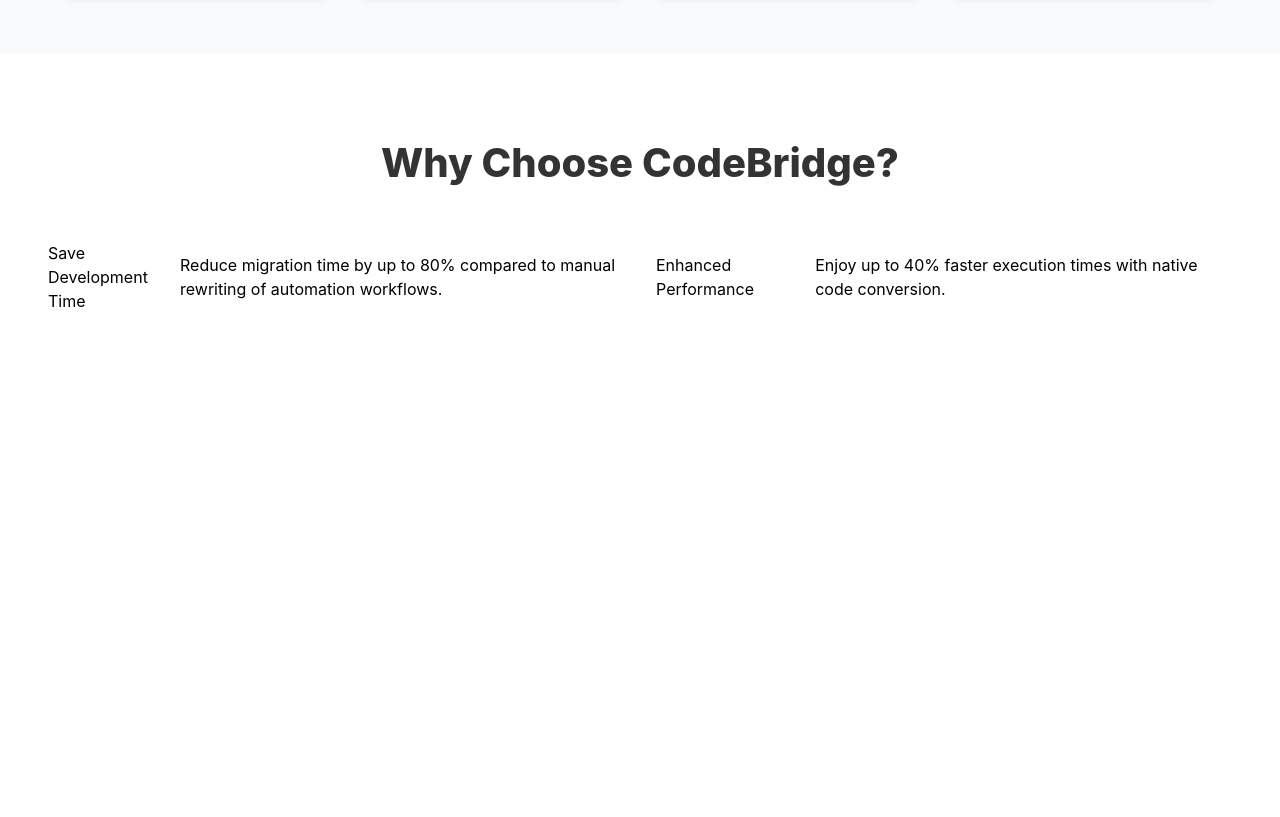
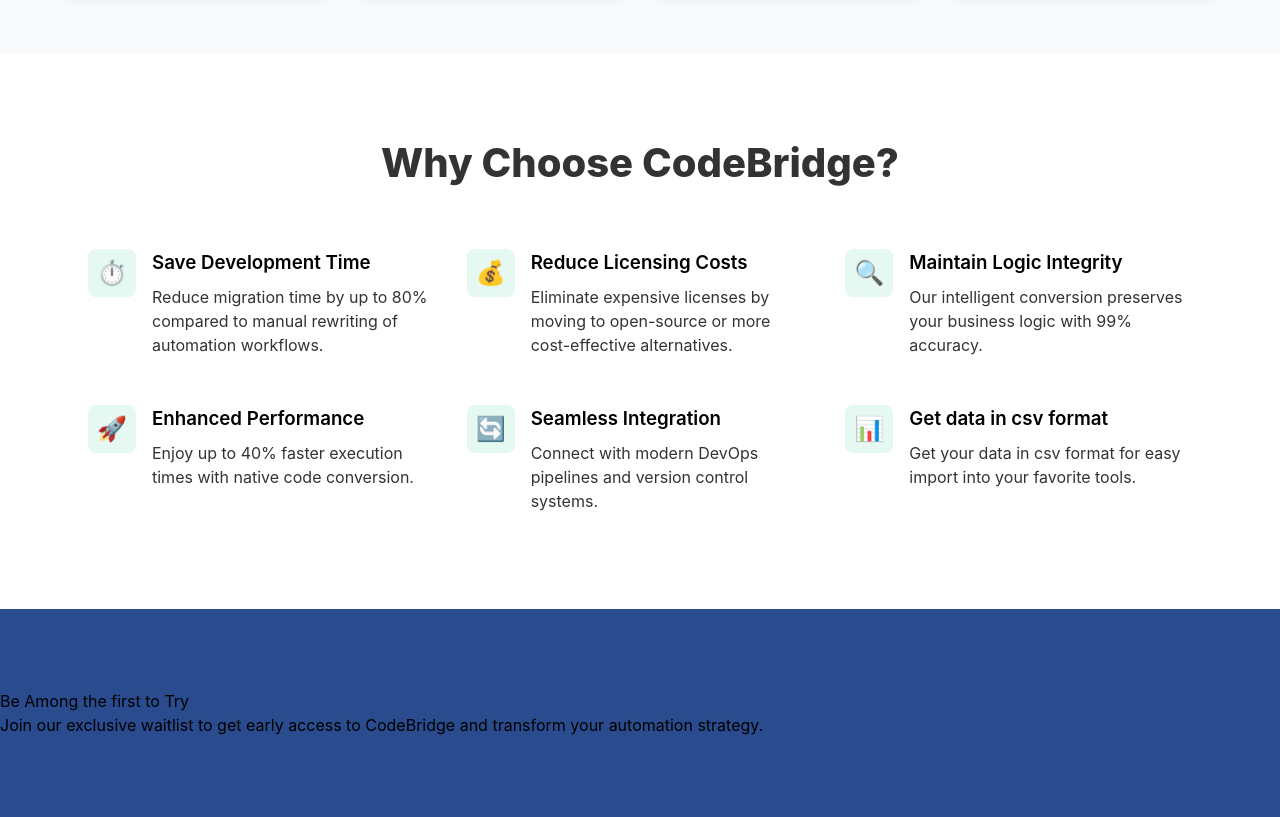
Before and after one commit to RenatoLagos/CodeBridge, an Astro site: page / in a window 1280 px wide. Shown: the part 1129-1946 px from the top of the page. Before the commit the page ends 1522 px from the top, so only its background shows below. Built offline with nearby package versions, Linux system fonts and the light colour scheme; Astro itself is replaced by a stand-in of ours.

Commit message:
second commit

```diff
--- a/src/components/Benefits.astro
+++ b/src/components/Benefits.astro
@@ -1,53 +1,124 @@
-<section id="benefits" class="benefits">
+<section id="benefits" class="benefits-section">
     <div class="container">
         <h2>Why Choose CodeBridge?</h2>
-        <div class="benefits-container">
-            <div class="benefit-card">
+        <div class="benefits">
+            <div class="benefit">
+                <div class="benefit-icon">⏱️</div>
+                <div class="benefit-content">
                     <h3>Save Development Time</h3>
                     <p>
                         Reduce migration time by up to 80% compared to manual rewriting of automation workflows.
                     </p>
                 </div>
-            <div class="benefit-card">
+            </div>
+            <div class="benefit">
+                <div class="benefit-icon">💰</div>
+                <div class="benefit-content">
+                    <h3>Reduce Licensing Costs</h3>
+                    <p>
+                        Eliminate expensive licenses by moving to open-source or more cost-effective alternatives.
+                    </p>
+                </div>
+            </div>
+            <div class="benefit">
+                <div class="benefit-icon">🔍</div>
+                <div class="benefit-content">
+                    <h3>Maintain Logic Integrity</h3>
+                    <p>
+                        Our intelligent conversion preserves your business logic with 99% accuracy.
+                    </p>
+                </div>
+            </div>
+            <div class="benefit">
+                <div class="benefit-icon">🚀</div>
+                <div class="benefit-content">
                     <h3>Enhanced Performance</h3>
                     <p>
                         Enjoy up to 40% faster execution times with native code conversion.
                     </p>
                 </div>
             </div>
+            <div class="benefit">
+                <div class="benefit-icon">🔄️</div>
+                <div class="benefit-content">
+                    <h3>Seamless Integration</h3>
+                    <p>
+                        Connect with modern DevOps pipelines and version control systems.
+                    </p>
+                </div>
+            </div>
+            <div class="benefit">
+                <div class="benefit-icon">📊</div>
+                <div class="benefit-content">
+                    <h3>Get data in csv format</h3>
+                    <p>
+                        Get your data in csv format for easy import into your favorite tools.
+                    </p>
+                </div>
+            </div>
+        </div>
     </div>
 </section>
 
 <style>
-    .benefits {
+    .benefits-section {
         padding: 5rem 0;
         background-color: var(--bg-white);
     }
 
     .container {
-        max-width: 1440px;
+        max-width: 1200px;
         margin: 0 auto;
         padding: 0 3rem;
     }
 
-    h2 {
+    .container h2 {
         font-size: 2.5rem;
         font-weight: 800;
         color: var(--text-dark);
-        margin-bottom: 3rem;
+        margin-bottom: 3.5rem;
         text-align: center;
     }
 
-    .benefits-container {
+    .benefits {
         display: grid;
         grid-template-columns: repeat(auto-fit, minmax(300px, 1fr));
         gap: 2rem;
     }
 
-    .benefit-card {
+    .benefit {
         display: flex;
         gap: 1rem;
+        align-items: flex-start;
+    }
+
+    .benefit-icon {
+        width: 48px;
+        height: 48px;
+        background-color: rgba(16, 185, 129, 0.1);
+        border-radius: 8px;
+        display: flex;
         align-items: center;
+        justify-content: center;
+        color: var(--secondary);
+        font-size: 1.5rem;
+        flex-shrink: 0;
+    }
+
+    .benefit-content h3 {
+        margin-bottom: 0.5rem;
+        font-size: 1.17em;
+        font-weight: 600;
+    }
+
+    .benefit-content p {
+        display: block;
+        margin-block-start: 0.5em;
+        margin-block-end: 1em;
+        margin-inline-start: 0px;
+        margin-inline-end: 0px;
+        unicode-bidi: isolate;
+        color: var(--text-dark);
     }
 
 </style>
--- a/src/components/Features.astro
+++ b/src/components/Features.astro
@@ -1,4 +1,4 @@
-<section id="features" class="features">
+<section id="features" class="features-section">
     <div class="conversion-paths">
         <div class="conversion-card">
             <div class="conversion-icon">BP</div>
@@ -32,7 +32,7 @@
 </section>
 
 <style>
-    .features {
+    .features-section {
         margin: 0 auto;
         padding: 8px 16px;
         display: flex;
--- a/src/components/Hero.astro
+++ b/src/components/Hero.astro
@@ -1,4 +1,4 @@
-<section id="hero" class="hero">
+<section id="hero" class="hero-section">
     <div class="hero-content">
         <h1 class="hero-title">
             Transform Low-Code to Real Code
@@ -15,7 +15,7 @@
 </section>
 
 <style>
-    .hero {
+    .hero-section {
         margin: 0 auto;
         padding: 0 5rem;
         display: flex;
--- a/src/components/Waitlist.astro
+++ b/src/components/Waitlist.astro
@@ -0,0 +1,18 @@
+<section id="waitlist" class="waitlist-section">
+    <div class="container">
+        <h2>Be Among the first to Try</h2>
+        <p>
+            Join our exclusive waitlist to get early access to CodeBridge and transform your automation strategy.
+        </p>
+        <form>
+
+        </form>
+    </div>
+</section>
+
+<style>
+    .waitlist-section {
+        padding: 5rem 0;
+        background-color: var(--primary-blue);
+    }
+</style>
```
Lines whose indentation alone changed are shown as unchanged.
